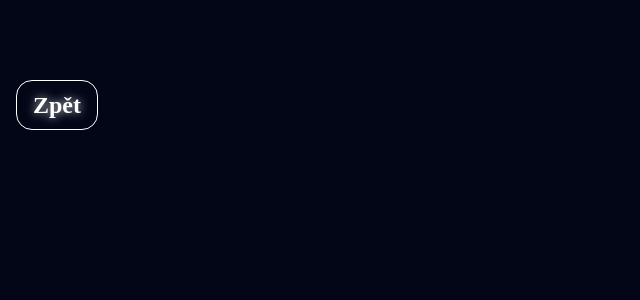
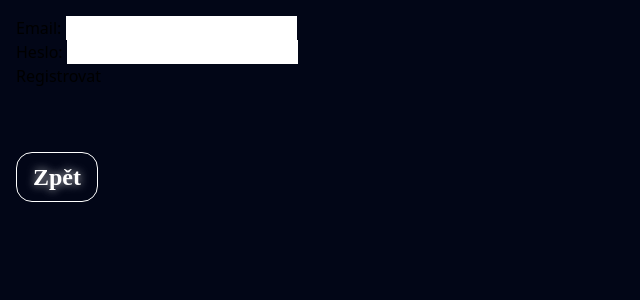
Before and after one commit to janStulhofer/zivel, a SvelteKit app in the folder chronoAlchemy/: page /registrace in a window 1280 px wide. Shown: the top 300 px of the page, without its empty margins (0-640 px from the left). Built offline with nearby package versions, Linux system fonts and the light colour scheme; no server answers; a web font is replaced by a local one.

Commit message:
Test registrace

```diff
--- a/chronoAlchemy/src/routes/registrace/+page.svelte
+++ b/chronoAlchemy/src/routes/registrace/+page.svelte
@@ -1,9 +1,46 @@
 <!-- src/routes/registrace/+page.svelte -->
 <script>
 	import { navigateWithTransition } from '$lib/transitions';
+	import { supabase } from '$lib/supabaseClient';
+	import { goto } from '$app/navigation';
+
+let email = '';
+let password = '';
+let error = '';
+
+async function handleSubmit() {
+  const { data, error: signUpError } = await supabase.auth.signUp({
+    email,
+    password,
+  });
+
+  if (signUpError) {
+    error = signUpError.message;
+  } else {
+    goto('/login');
+  }
+}
 </script>
 
 <div class="container mx-auto p-4">
+	<form on:submit|preventDefault={handleSubmit}>
+		<div>
+		  <label for="email">Email:</label>
+		  <input type="email" id="email" bind:value={email} required />
+		</div>
+		<div>
+		  <label for="password">Heslo:</label>
+		  <input type="password" id="password" bind:value={password} required />
+		</div>
+		<button type="submit">Registrovat</button>
+	  </form>
+
+	  {#if error}
+		<p class="error">{error}</p>
+	  {/if}
+
+
+
 	<button
 		class="text-shadow-glow border bg-slate-950 transition hover:shadow-3xl hover:invert font-PTSerif mt-16 rounded-2xl border-white px-3 py-1 text-xl font-bold text-white duration-300 ease-in-out lg:px-4 lg:py-2 lg:text-2xl"
 		on:click={() => navigateWithTransition('/', 'slide-left')}
```
